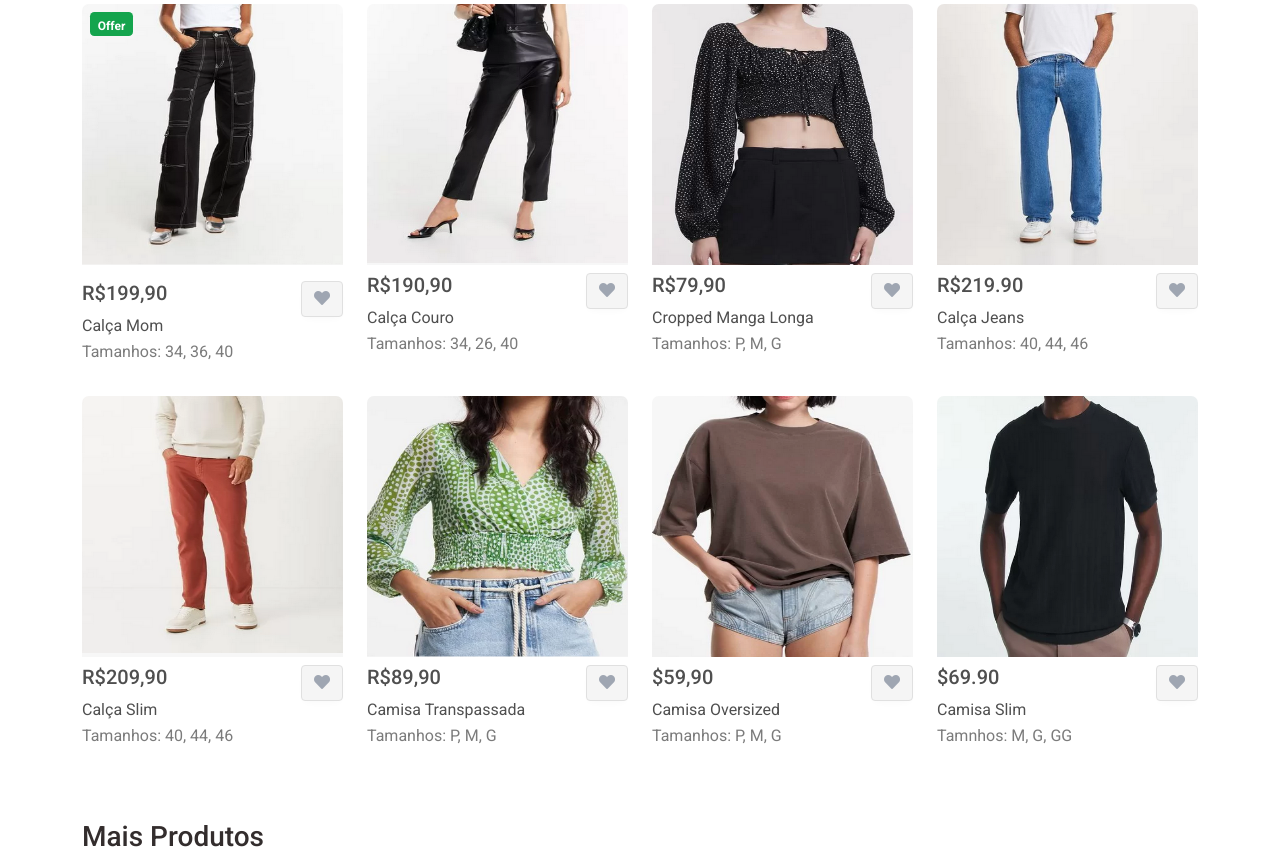
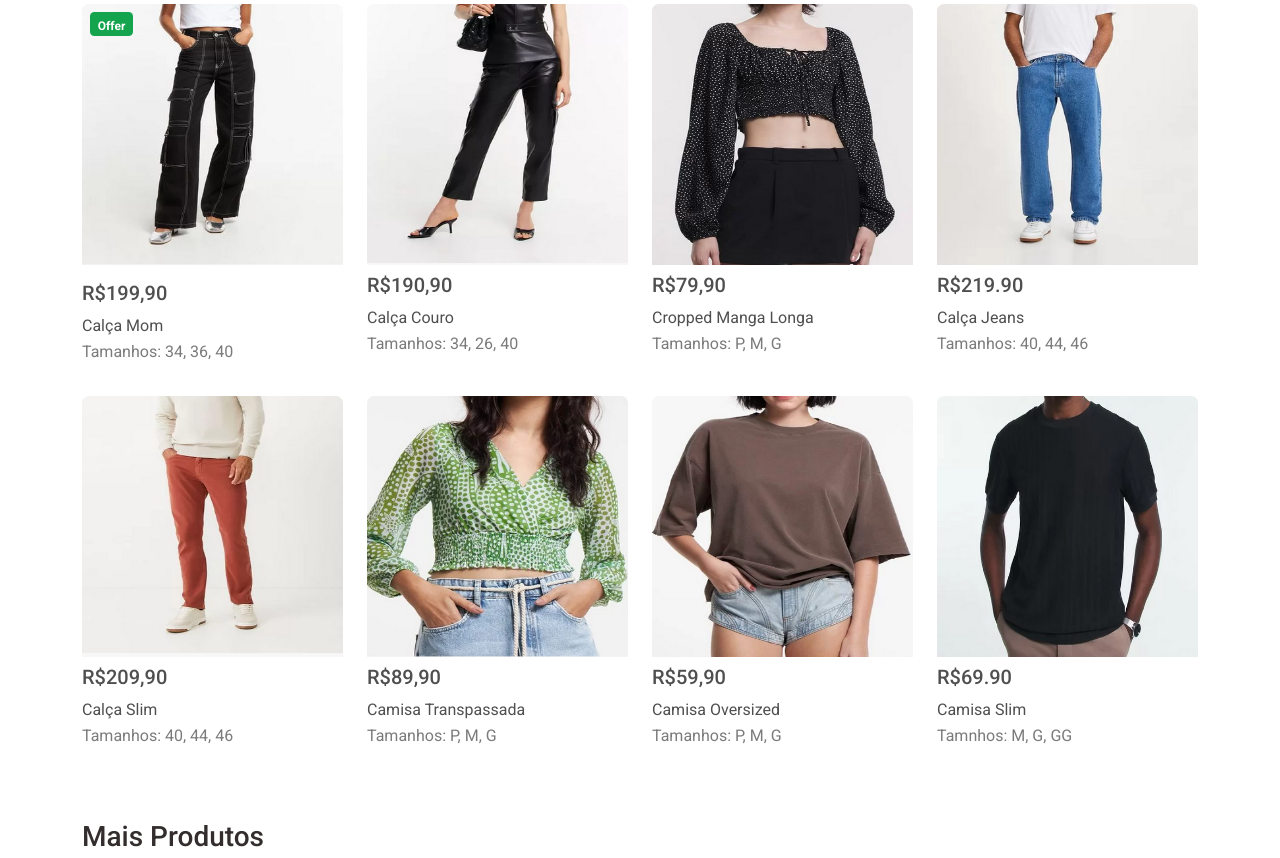
Before and after one commit to Iuiza/Trabalho_ED2, a Flask app: page / in a window 1280 px wide; the page is wider, and only the part inside the window is pictured. Shown: the part 307-1165 px from the top of that part. Run offline with Flask 3, Linux system fonts and the light colour scheme; some libraries are stand-ins or nearby versions.

Commit message:
ultimos toques

```diff
--- a/main.py
+++ b/main.py
@@ -51,9 +51,7 @@ def home():
 @app.route('/etapa1')
 def sobre1():
     titulo= "Catalogo"
-    # Abra o arquivo JSON
     with open('produtos.json', 'r') as f:
-        # Carregue o conteúdo do arquivo JSON como um dicionário
         catalogo = json.load(f)
     return render_template('etapa1.html', titulo = titulo, catalogo = catalogo)
 
--- a/templates/index.html
+++ b/templates/index.html
@@ -86,8 +86,6 @@
               <img src="static/img/MicrosoftTeams-image.png" class="card-img-top" style="aspect-ratio: 1 / 1">
             </a>
             <div class="card-body p-0 pt-3">
-              <a href="#!" class="btn btn-light border px-2 pt-2 float-end icon-hover"><i
-                  class="fas fa-heart fa-lg px-1 text-secondary"></i></a>
               <h5 class="card-title">R$199,90</h5>
               <p class="card-text mb-0">Calça Mom</p>
               <p class="text-muted">
@@ -102,8 +100,6 @@
               <img src="static/img/MicrosoftTeams-image(1).png" class="card-img-top" style="aspect-ratio: 1 / 1">
             </a>
             <div class="card-body p-0 pt-2">
-              <a href="#!" class="btn btn-light border px-2 pt-2 float-end icon-hover"><i
-                  class="fas fa-heart fa-lg px-1 text-secondary"></i></a>
               <h5 class="card-title">R$190,90</h5>
               <p class="card-text mb-0">Calça Couro</p>
               <p class="text-muted">
@@ -118,8 +114,6 @@
               <img src="static/img/MicrosoftTeams-image(2).png" class="card-img-top" style="aspect-ratio: 1 / 1">
             </a>
             <div class="card-body p-0 pt-2">
-              <a href="#!" class="btn btn-light border px-2 pt-2 float-end icon-hover"><i
-                  class="fas fa-heart fa-lg px-1 text-secondary"></i></a>
               <h5 class="card-title">R$79,90</h5>
               <p class="card-text mb-0">Cropped Manga Longa</p>
               <p class="text-muted">
@@ -134,8 +128,6 @@
               <img src="static/img/MicrosoftTeams-image(3).png" class="card-img-top" style="aspect-ratio: 1 / 1">
             </a>
             <div class="card-body p-0 pt-2">
-              <a href="#!" class="btn btn-light border px-2 pt-2 float-end icon-hover"><i
-                  class="fas fa-heart fa-lg px-1 text-secondary"></i></a>
               <h5 class="card-title">R$219.90</h5>
               <p class="card-text mb-0">Calça Jeans</p>
               <p class="text-muted">
@@ -150,8 +142,6 @@
               <img src="static/img/MicrosoftTeams-image(4).png" class="card-img-top" style="aspect-ratio: 1 / 1">
             </a>
             <div class="card-body p-0 pt-2">
-              <a href="#!" class="btn btn-light border px-2 pt-2 float-end icon-hover"><i
-                  class="fas fa-heart fa-lg px-1 text-secondary"></i></a>
               <h5 class="card-title">R$209,90</h5>
               <p class="card-text mb-0">Calça Slim</p>
               <p class="text-muted">
@@ -166,8 +156,6 @@
               <img src="static/img/MicrosoftTeams-image(5).png" class="card-img-top" style="aspect-ratio: 1 / 1">
             </a>
             <div class="card-body p-0 pt-2">
-              <a href="#!" class="btn btn-light border px-2 pt-2 float-end icon-hover"><i
-                  class="fas fa-heart fa-lg px-1 text-secondary"></i></a>
               <h5 class="card-title">R$89,90</h5>
               <p class="card-text mb-0">Camisa Transpassada</p>
               <p class="text-muted">
@@ -182,9 +170,7 @@
               <img src="static/img/MicrosoftTeams-image(6).png" class="card-img-top" style="aspect-ratio: 1 / 1">
             </a>
             <div class="card-body p-0 pt-2">
-              <a href="#!" class="btn btn-light border px-2 pt-2 float-end icon-hover"><i
-                  class="fas fa-heart fa-lg px-1 text-secondary"></i></a>
-              <h5 class="card-title">$59,90</h5>
+              <h5 class="card-title">R$59,90</h5>
               <p class="card-text mb-0">Camisa Oversized</p>
               <p class="text-muted">
                 Tamanhos: P, M, G
@@ -198,9 +184,7 @@
               <img src="static/img/MicrosoftTeams-image(7).png" class="card-img-top" style="aspect-ratio: 1 / 1">
             </a>
             <div class="card-body p-0 pt-2">
-              <a href="#!" class="btn btn-light border px-2 pt-2 float-end icon-hover"><i
-                  class="fas fa-heart fa-lg px-1 text-secondary"></i></a>
-              <h5 class="card-title">$69.90</h5>
+              <h5 class="card-title">R$69.90</h5>
               <p class="card-text mb-0">Camisa Slim</p>
               <p class="text-muted">
                 Tamnhos: M, G, GG
```
Also changed, not shown: produtos.json (+0 -12 lines), 1 other file.
